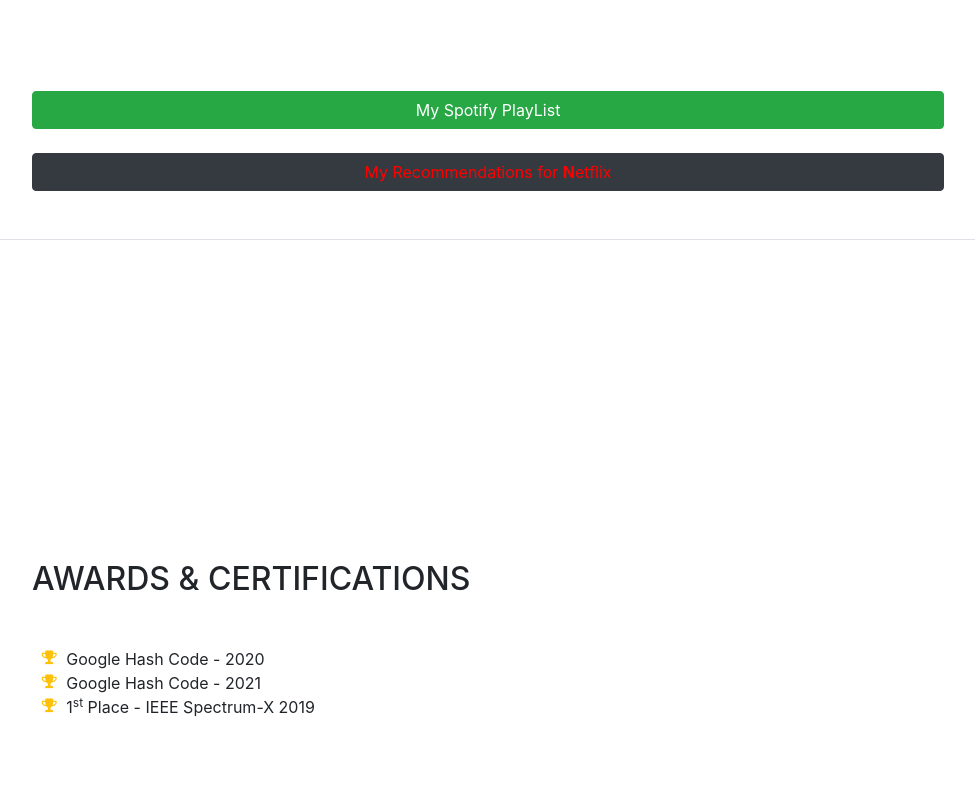
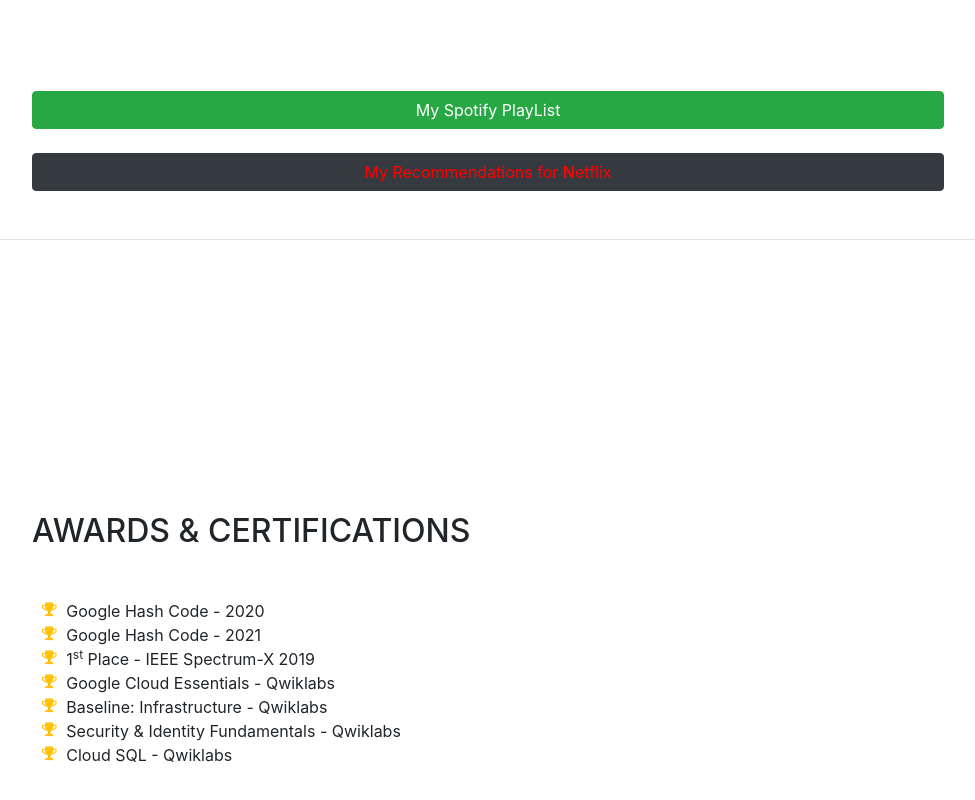
Before and after one commit to mans00rahmed/mans00rahmed.github.io, a website with bundled scripts: page index.html in a window 1280 px wide. Shown: the part 3995-4795 px from the top of the page, without its empty margins (288-1263 px from the left). Built offline with nearby package versions, Linux system fonts and the light colour scheme; a web font is replaced by a local one.

Commit message:
Update index.html

```diff
--- a/index.html
+++ b/index.html
@@ -474,6 +474,22 @@
               <i class="fa-li fa fa-trophy text-warning"></i>
               1<sup>st</sup> Place - IEEE Spectrum-X 2019
             </li>
+            <li>
+              <i class="fa-li fa fa-trophy text-warning"></i>
+              Google Cloud Essentials - Qwiklabs
+            </li>
+            <li>
+              <i class="fa-li fa fa-trophy text-warning"></i>
+              Baseline: Infrastructure - Qwiklabs
+            </li>
+            <li>
+              <i class="fa-li fa fa-trophy text-warning"></i>
+              Security & Identity Fundamentals - Qwiklabs
+            </li>
+            <li>
+              <i class="fa-li fa fa-trophy text-warning"></i>
+              Cloud SQL - Qwiklabs
+            </li>
           </ul>
         </div>
       </section>
```
